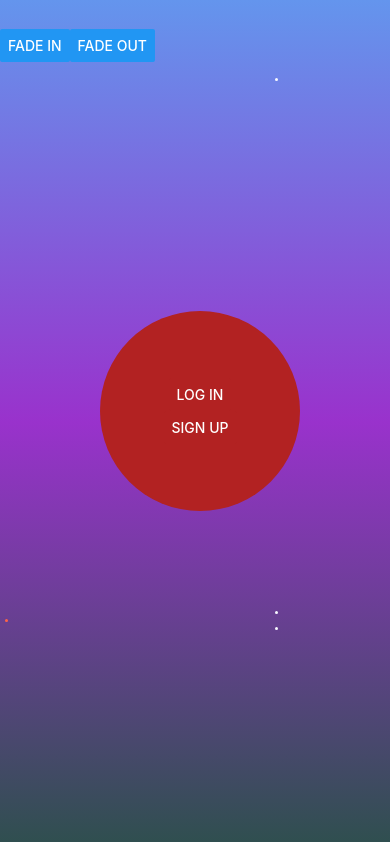
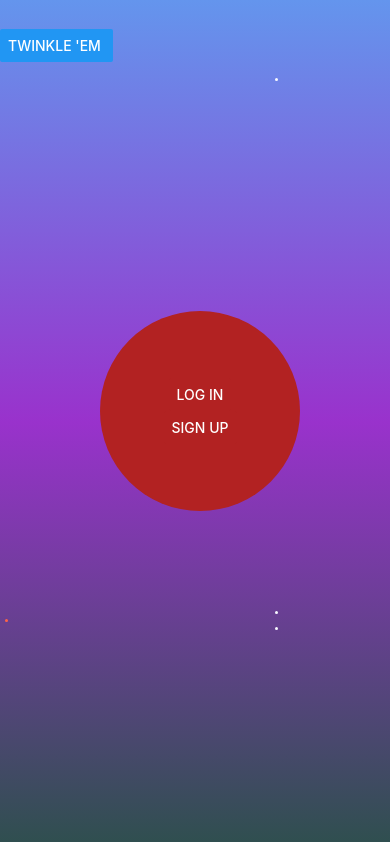
Before and after one commit to cbatsoula/SunMoonProject, a React Native app: screen / in a window 390 px wide. Built offline with nearby package versions, Linux system fonts and the light colour scheme.

Commit message:
need docs, Animated.View blocks other elements out, zIndex and flex does not fix

```diff
--- a/App.js
+++ b/App.js
@@ -52,17 +52,13 @@ export default class App extends Component {
         colors={['cornflowerblue', 'darkorchid', 'darkslategrey']}>
 
       <Animated.View
-        style={[
-          styles.starLeft,
-          {
-            opacity: this.state.fadeAnim // Bind opacity to animated value
-          }
+        style={[ styles.starLeft,
+          { opacity: this.state.fadeAnim }
         ]}>
         <View style={styles.starRight} />
       </Animated.View>
       <View style={styles.buttonRow}>
-        <Button title="Fade In" onPress={this.fadeIn} />
-        <Button title="Fade Out" onPress={this.fadeOut} />
+        <Button title="Twinkle 'em " onPress={this.fadeIn} />
       </View>
 
       <View style={styles.starRight} />
@@ -81,6 +77,8 @@ export default class App extends Component {
 
       <View style={styles.starRight} />
       <View style={styles.starLeft} />
+
+
       <View style={styles.starRight} />
 
       </LinearGradient>
@@ -223,6 +221,7 @@ fadingText: {
 },
 buttonRow: {
   flexDirection: "row",
-  marginVertical: 16
+  marginVertical: 16,
+
 },
 });
```
